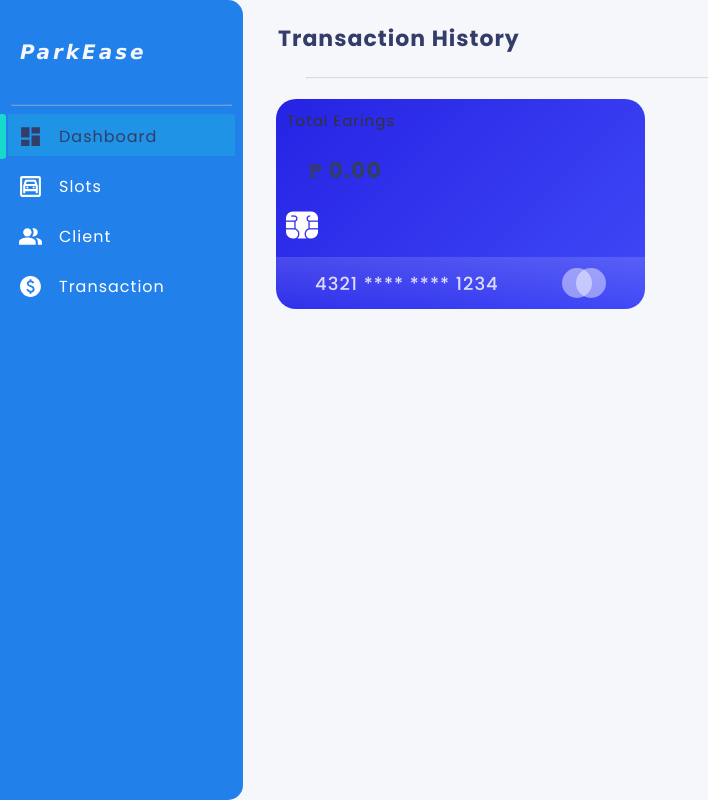
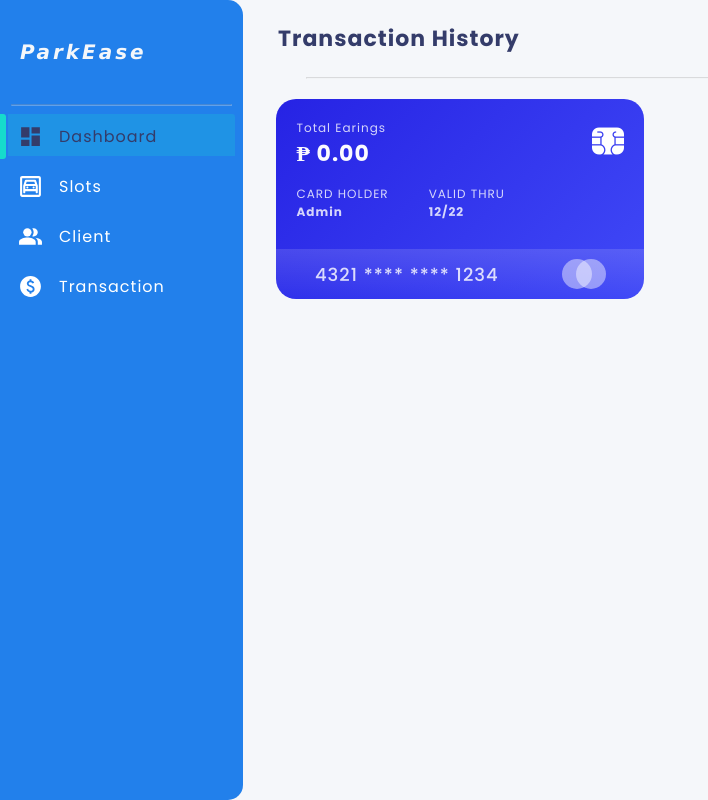
Before and after one commit to froyd03/Parking-Managment-System, a React (Vite) app: page /transaction in a window 1280 px wide. Shown: the whole page, without its empty margins (0-708 px from the left). Built offline with nearby package versions, Linux system fonts and the light colour scheme.

Commit message:
add some resposiveness

```diff
--- a/src/components/Nav.css
+++ b/src/components/Nav.css
@@ -16,7 +16,6 @@
     color: #f5f7fa;
     border-radius: 0px 15px 15px 0px;
     font-family: 'poppins';
-    z-index: 1;
 }
 
 .navBtn{
--- a/src/pages/Transaction/Transaction.css
+++ b/src/pages/Transaction/Transaction.css
@@ -1,9 +1,10 @@
 .credit-card{
     background: linear-gradient(135deg, #2623e4, #4049f7);
     margin: 2% 0 0 2%;
-    width: 34%;
-    height: 190px;
-    padding: 10px;
+    width: 32%;
+    min-width: 280px;
+    height: 180px;
+    padding: 10px 20px;
     border-radius: 20px;
     position: relative;
 }
@@ -29,6 +30,36 @@
     display: flex;
 }
 
+.earnings{
+    display: flex;
+    flex-direction: row;
+    justify-content: space-between;
+    align-items: center;
+    width: 100%;
+    margin-top: 10px;
+
+    & p{
+        font-size: 12px;
+        color: #ffffffcc;
+    }
+
+    & h3{
+        margin: 0;
+        color: #fffffffa;
+    }
+}
+
+.card-info{
+    display: flex;
+    gap: 2.5rem;
+    margin-top: 15px;
+
+    & p{
+        font-size: 12px;
+        color: #ffffffcc;
+    }
+}
+
 .circle{
     align-self: center;
     width: 30px;
--- a/src/pages/Transaction/Transaction.jsx
+++ b/src/pages/Transaction/Transaction.jsx
@@ -12,9 +12,23 @@ export default function Transaction(){
             <hr />
             <div className='credit-card'>
                 <div className="earnings">
-                    <p>Total Earings</p>
-                    <h3>₱ 0.00</h3>
-                    <img src={CardChip} alt="" />
+                    <div>
+                        <p>Total Earings</p>
+                        <h3>₱ 0.00</h3>
+                    </div>
+                    <span>
+                        <img src={CardChip} alt="" />
+                    </span>
+                 </div>
+                 <div className="card-info">
+                    <div>
+                        <p>CARD HOLDER</p>
+                        <p><b>Admin</b></p>
+                    </div>
+                    <div>
+                        <p className='secondary'>VALID THRU </p>
+                        <p><b>12/22</b></p>
+                    </div>
                  </div>
 
                 <div className="card-footer">
--- a/src/styles/global.css
+++ b/src/styles/global.css
@@ -210,6 +210,7 @@ input{
         bottom: 0;
         height: 50px;
         width: 100%;
+        z-index: 1;
         border-radius: 10px 10px 0px 0px;
     }
 
```
